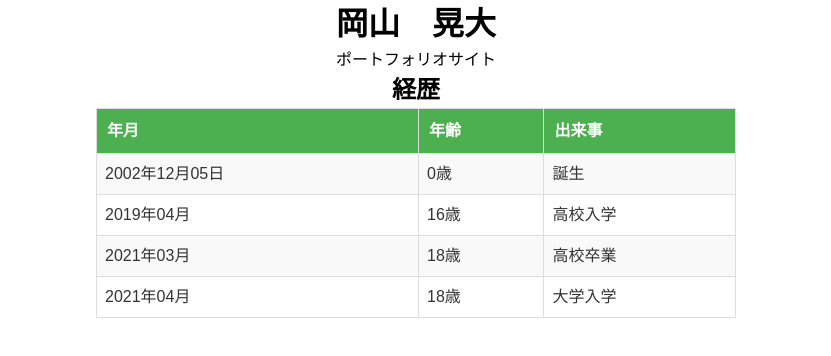
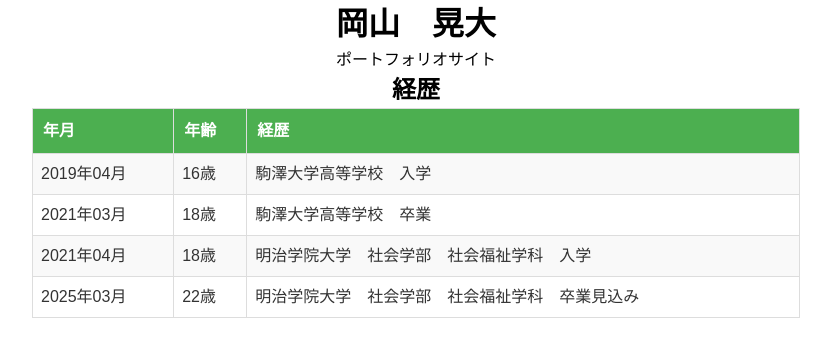
Before and after one commit to koinunopochi/PortfolioFront, a Vue app: page /about-me in a window 1280 px wide. Shown: the top 356 px of the page, without its empty margins (224-1055 px from the left). Built offline with nearby package versions, Linux system fonts and the light colour scheme.

Commit message:
テーブルから誕生を削除

```diff
--- a/src/views/AboutMe.vue
+++ b/src/views/AboutMe.vue
@@ -11,29 +11,29 @@
         <tr>
           <th>年月</th>
           <th>年齢</th>
-          <th>出来事</th>
+          <th>経歴</th>
         </tr>
       </thead>
       <tbody>
         <tr>
-          <td>2002年12月05日</td>
-          <td>0歳</td>
-          <td>誕生</td>
-        </tr>
-        <tr>
           <td>2019年04月</td>
           <td>16歳</td>
-          <td>高校入学</td>
+          <td>駒澤大学高等学校　入学</td>
         </tr>
         <tr>
           <td>2021年03月</td>
           <td>18歳</td>
-          <td>高校卒業</td>
+          <td>駒澤大学高等学校　卒業</td>
         </tr>
         <tr>
           <td>2021年04月</td>
           <td>18歳</td>
-          <td>大学入学</td>
+          <td>明治学院大学　社会学部　社会福祉学科　入学</td>
+        </tr>
+        <tr>
+          <td>2025年03月</td>
+          <td>22歳</td>
+          <td>明治学院大学　社会学部　社会福祉学科　卒業見込み</td>
         </tr>
       </tbody>
     </table>
@@ -51,7 +51,7 @@
 
 /* ベーススタイル */
 .career-table {
-  width: 50%;
+  width: 60%;
   border-collapse: collapse;
   font-family: 'Arial', sans-serif;
   color: #333;
```
